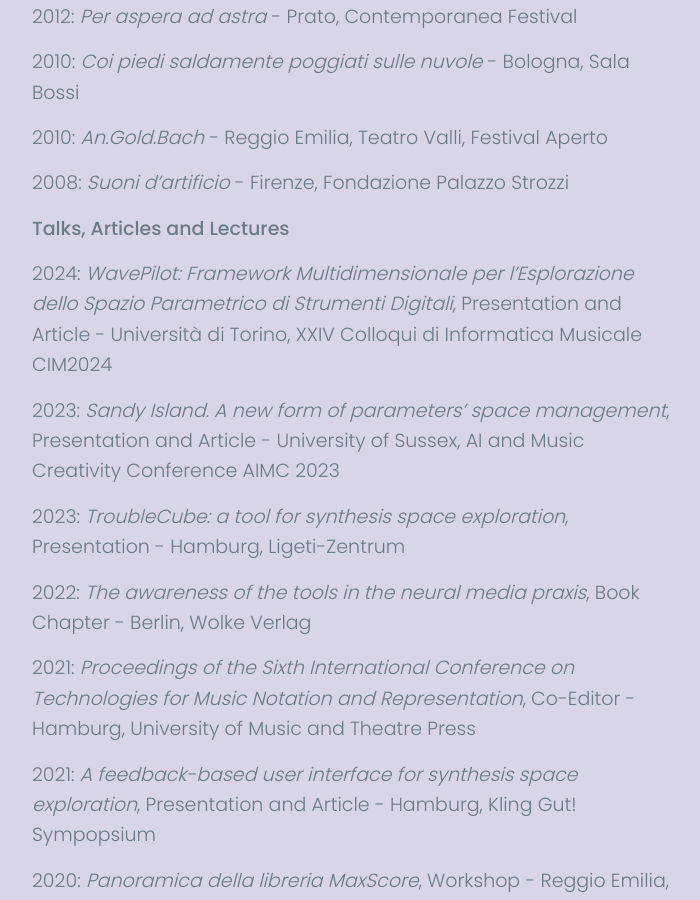
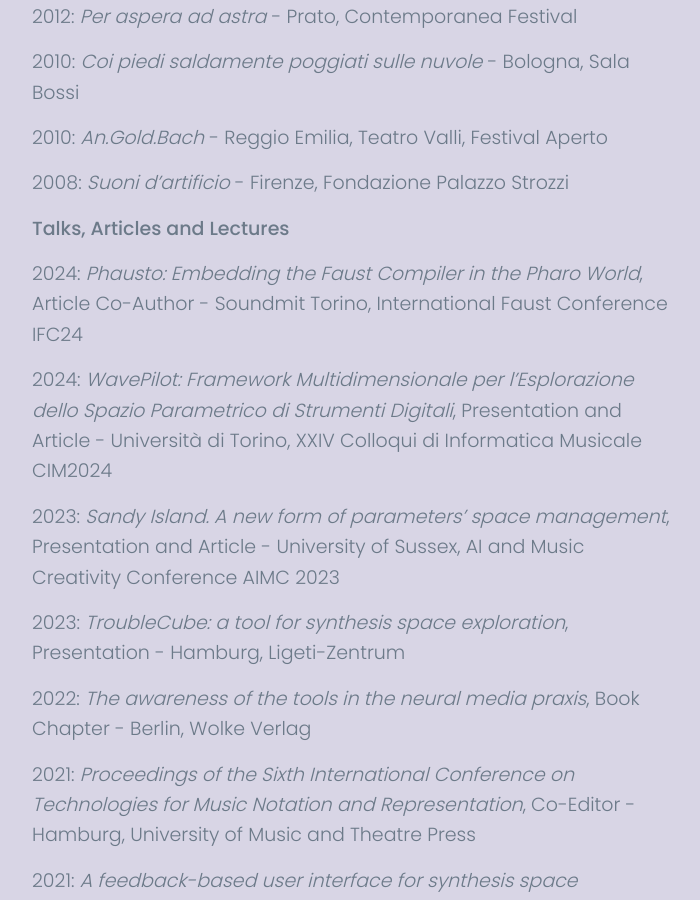
Before and after one commit to al-anatrini/al-anatrini.github.io, a Jekyll site: the page built from _pages/about.md, in a window 1280 px wide and 900 px high, scrolled down 1464 px. Shown: the whole window, without its empty margins (288-988 px from the left). Built offline with Jekyll 4.4.1, drawn with Linux system fonts in a browser that asks for light colours; nearby versions of some CDN libraries.

Commit message:
update about

```diff
--- a/_pages/about.md
+++ b/_pages/about.md
@@ -59,6 +59,8 @@
 
 __Talks, Articles and Lectures__
 
+2024: _Phausto: Embedding the Faust Compiler in the Pharo World_, Article Co-Author - Soundmit Torino, International Faust Conference IFC24
+
 2024: _WavePilot: Framework Multidimensionale per l'Esplorazione dello Spazio Parametrico di Strumenti Digitali_, Presentation and Article - Università di Torino, XXIV Colloqui di Informatica Musicale CIM2024
 
 2023: _Sandy Island. A new form of parameters' space management_, Presentation and Article - University of Sussex, AI and Music Creativity Conference AIMC 2023
```
